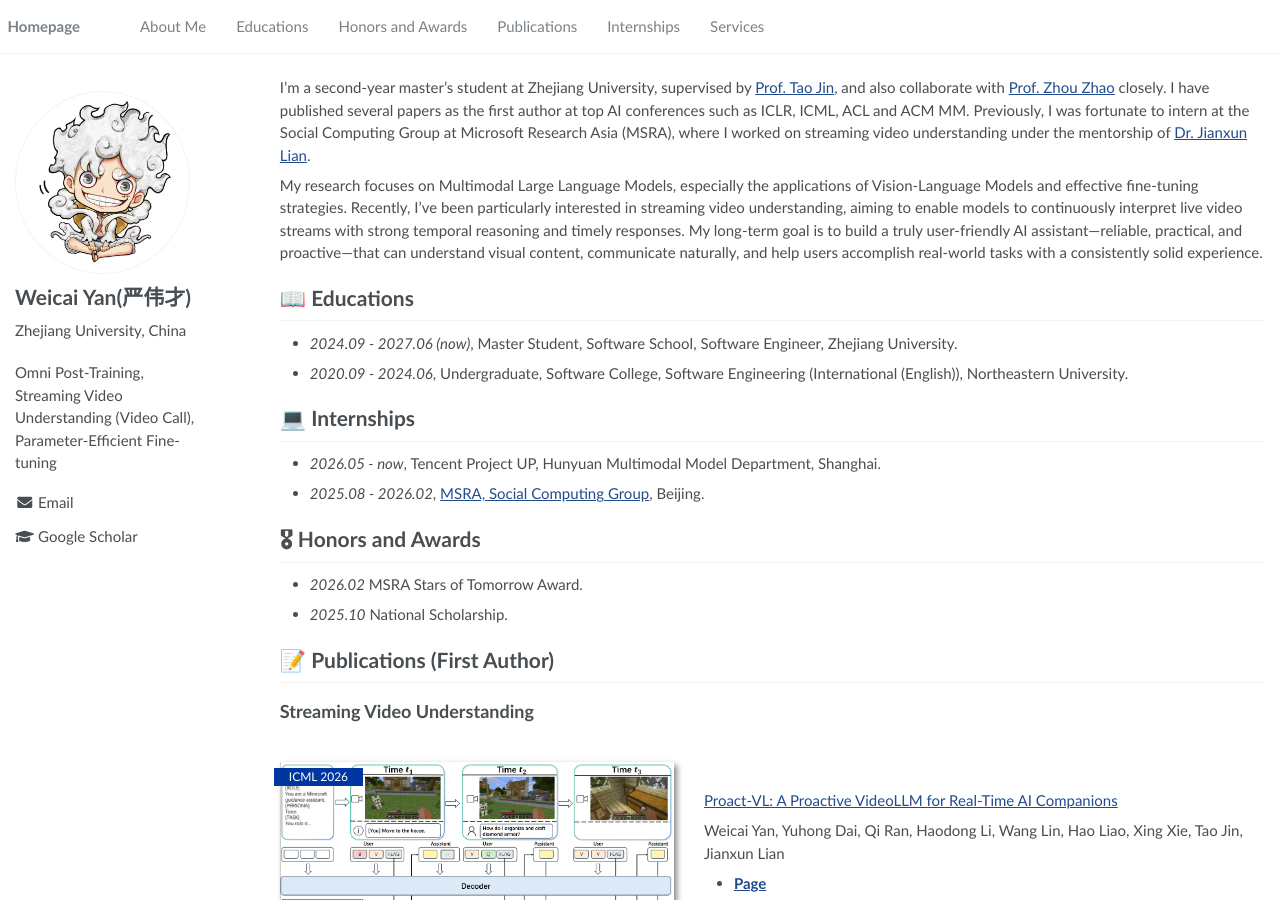
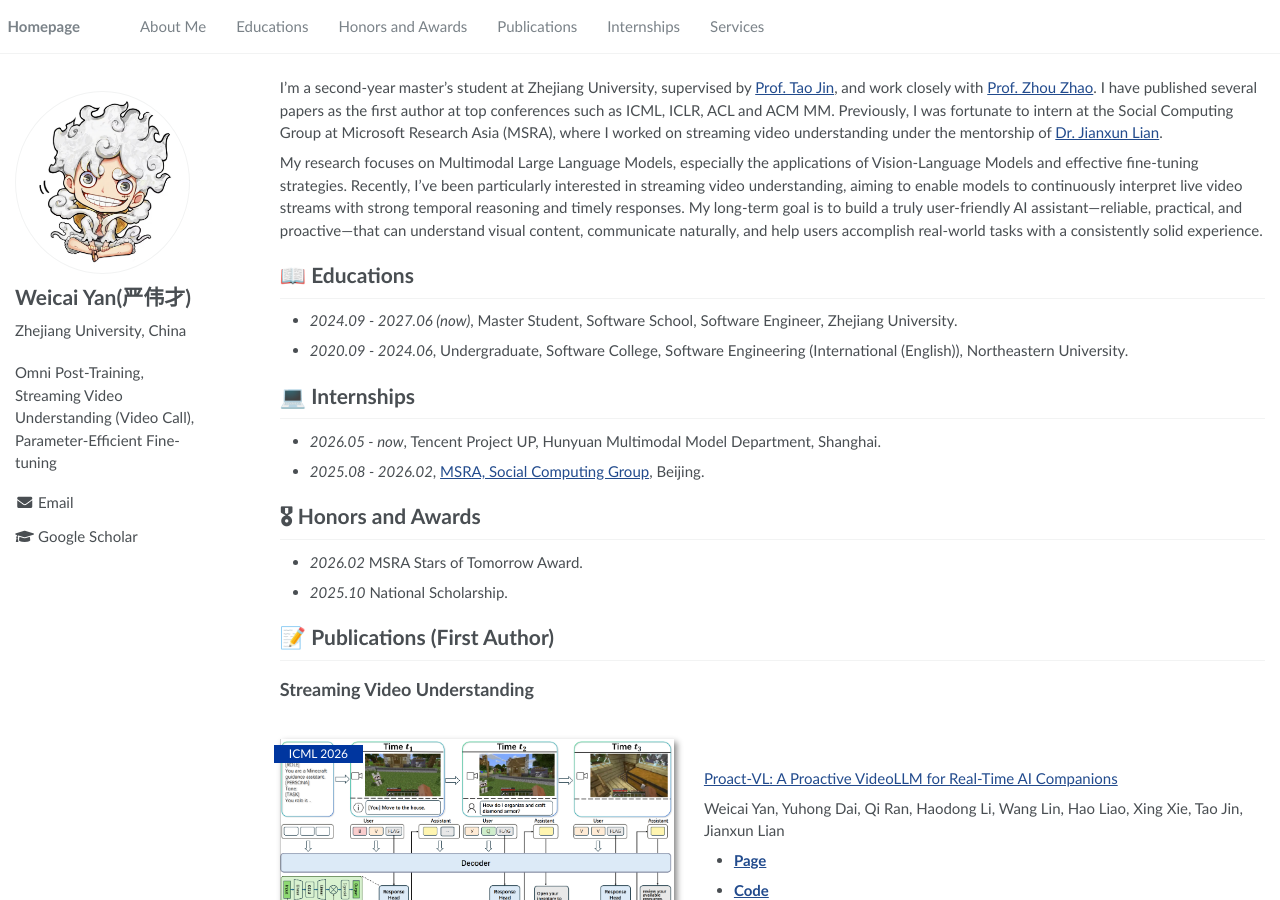
Before and after one commit to Kelvin-ywc/Kelvin-ywc.github.io, a Jekyll site: the page built from _pages/about.md, in a window 1280 px wide and 900 px high. Built offline with Jekyll 4.4.1, drawn with Linux system fonts in a browser that asks for light colours.

Commit message:
Update about.md

```diff
--- a/_pages/about.md
+++ b/_pages/about.md
@@ -17,7 +17,7 @@ redirect_from:
 
 <span class='anchor' id='about-me'></span>
 
-I’m a second-year master’s student at Zhejiang University, supervised by [Prof. Tao Jin](https://person.zju.edu.cn/31402183), and also collaborate with [Prof. Zhou Zhao](https://person.zju.edu.cn/zhaozhou) closely. I have published several papers as the first author at top AI conferences such as ICLR, ICML, ACL and ACM MM. Previously, I was fortunate to intern at the Social Computing Group at Microsoft Research Asia (MSRA), where I worked on streaming video understanding under the mentorship of [Dr. Jianxun Lian](https://www.microsoft.com/en-us/research/people/jialia/).
+I’m a second-year master’s student at Zhejiang University, supervised by [Prof. Tao Jin](https://person.zju.edu.cn/31402183), and work closely with  [Prof. Zhou Zhao](https://person.zju.edu.cn/zhaozhou). I have published several papers as the first author at top conferences such as ICML, ICLR, ACL and ACM MM. Previously, I was fortunate to intern at the Social Computing Group at Microsoft Research Asia (MSRA), where I worked on streaming video understanding under the mentorship of [Dr. Jianxun Lian](https://www.microsoft.com/en-us/research/people/jialia/).
 
 My research focuses on Multimodal Large Language Models, especially the applications of Vision-Language Models and effective fine-tuning strategies. Recently, I’ve been particularly interested in streaming video understanding, aiming to enable models to continuously interpret live video streams with strong temporal reasoning and timely responses. My long-term goal is to build a truly user-friendly AI assistant—reliable, practical, and proactive—that can understand visual content, communicate naturally, and help users accomplish real-world tasks with a consistently solid experience.
 
```
